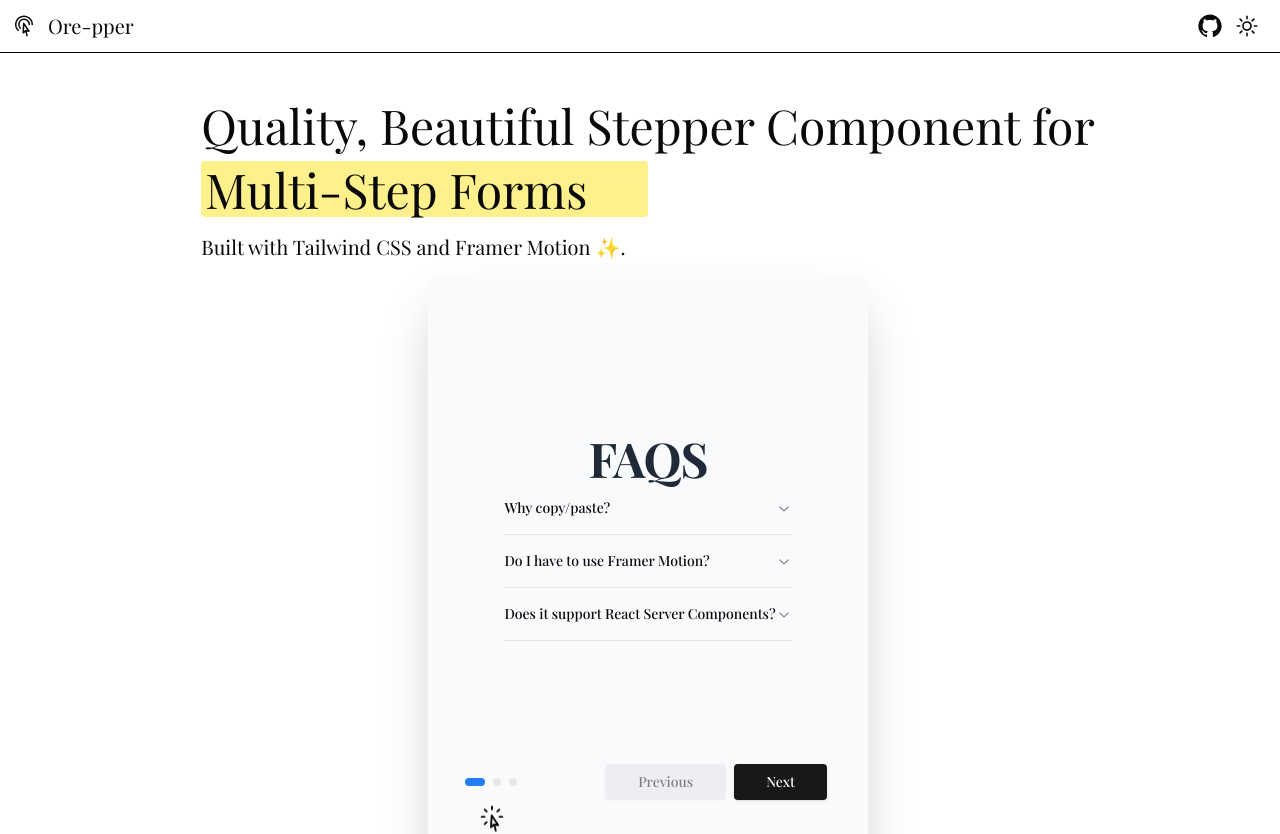
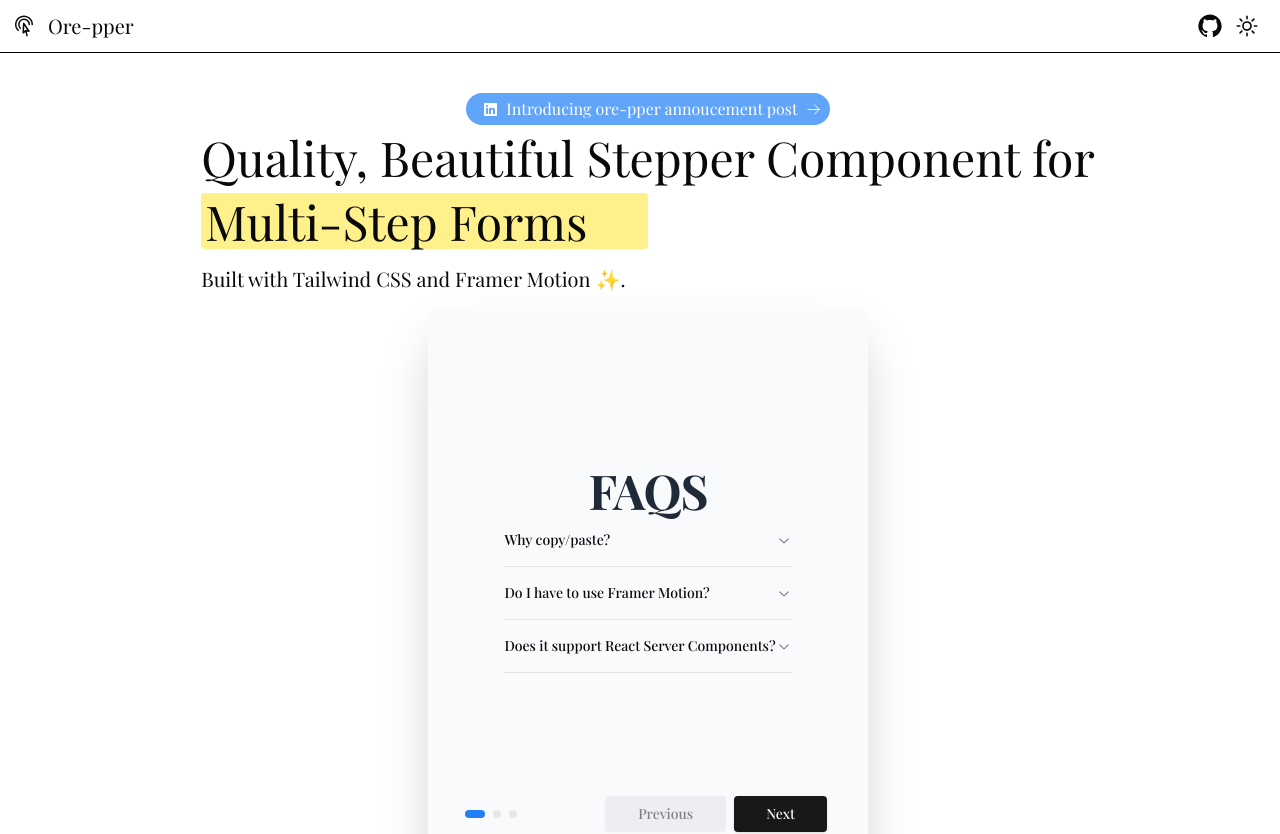
Before and after one commit to glamboyosa/ore-pper, a Next.js app in the folder orepper-landing/: page / in a window 1280 px wide. Shown: the top 834 px of the page. Built offline with nearby package versions, Linux system fonts and the light colour scheme; a web font is replaced by a local one.

Commit message:
feat: add announcement post

```diff
--- a/orepper-landing/app/page.tsx
+++ b/orepper-landing/app/page.tsx
@@ -1,10 +1,28 @@
 import Installation from "@/components/code/installation";
 import Spotlight from "@/components/ui/spotlight";
 import TypingComponent from "@/components/ui/typing";
+import { ArrowRightIcon } from "@heroicons/react/24/outline";
+import { LinkedInLogoIcon } from "@radix-ui/react-icons";
+import Link from "next/link";
 
 export default function Home() {
   return (
     <main className="mt-10 ml-6 md:ml-4">
+      <div className="flex justify-center items-center cursor-pointer">
+        <div className=" md:w-[40%]  bg-blue-400 p-1 rounded-2xl place-items-center text-white transition hover:bg-blue-500">
+          <Link
+            className=" flex items-center  gap-2"
+            href="https://www.linkedin.com/posts/timothy-ogbemudia-5961661a5_react-opensource-webdevelopment-activity-7111339755795038208-q0HV?utm_source=share&utm_medium=member_desktop"
+            target="_blank"
+          >
+            <LinkedInLogoIcon className="ml-2" />
+            <span className="text-base">
+              Introducing ore-pper annoucement post
+            </span>
+            <ArrowRightIcon width={15} height={15} />
+          </Link>
+        </div>
+      </div>
       <h1
         className={
           " text-3xl flex flex-col text-center md:text-5xl  w-full p-2  mb-2"
```
